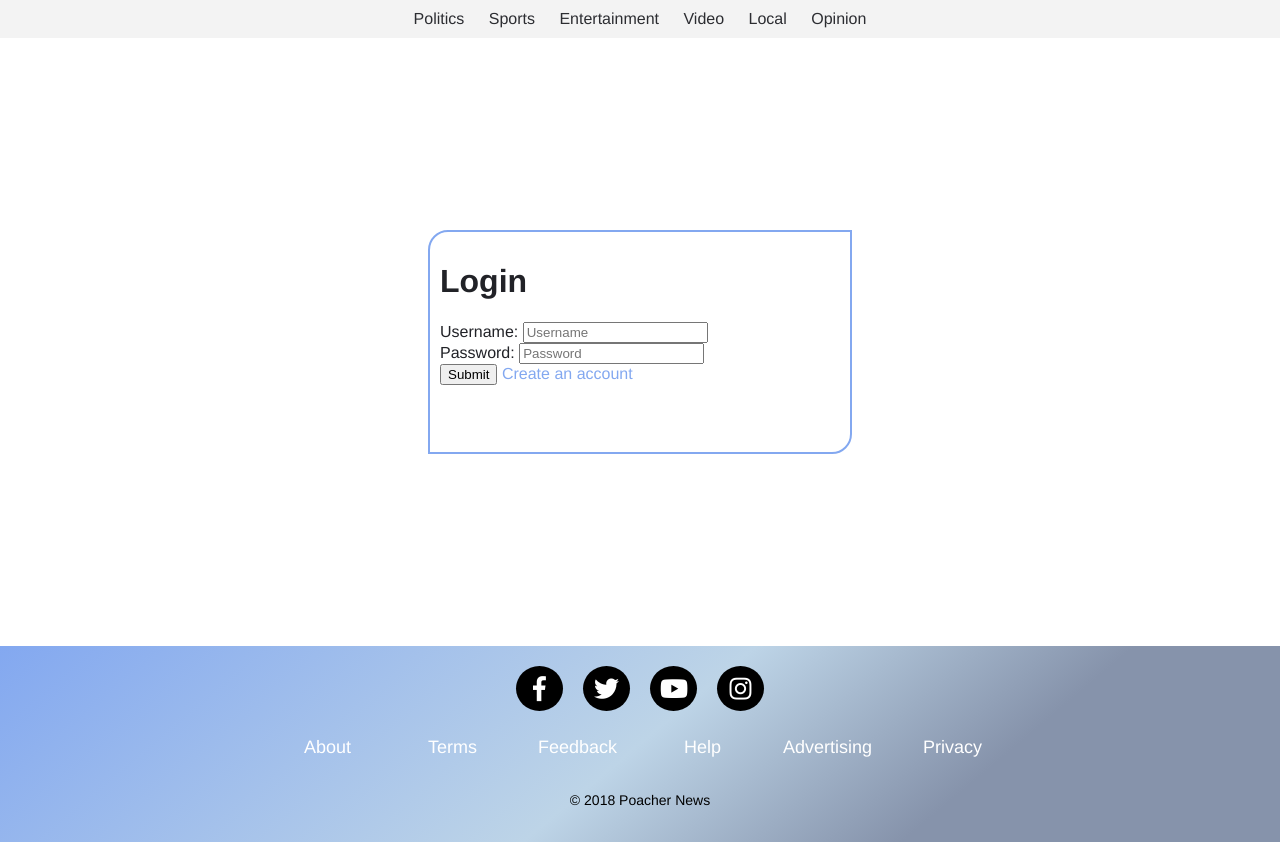
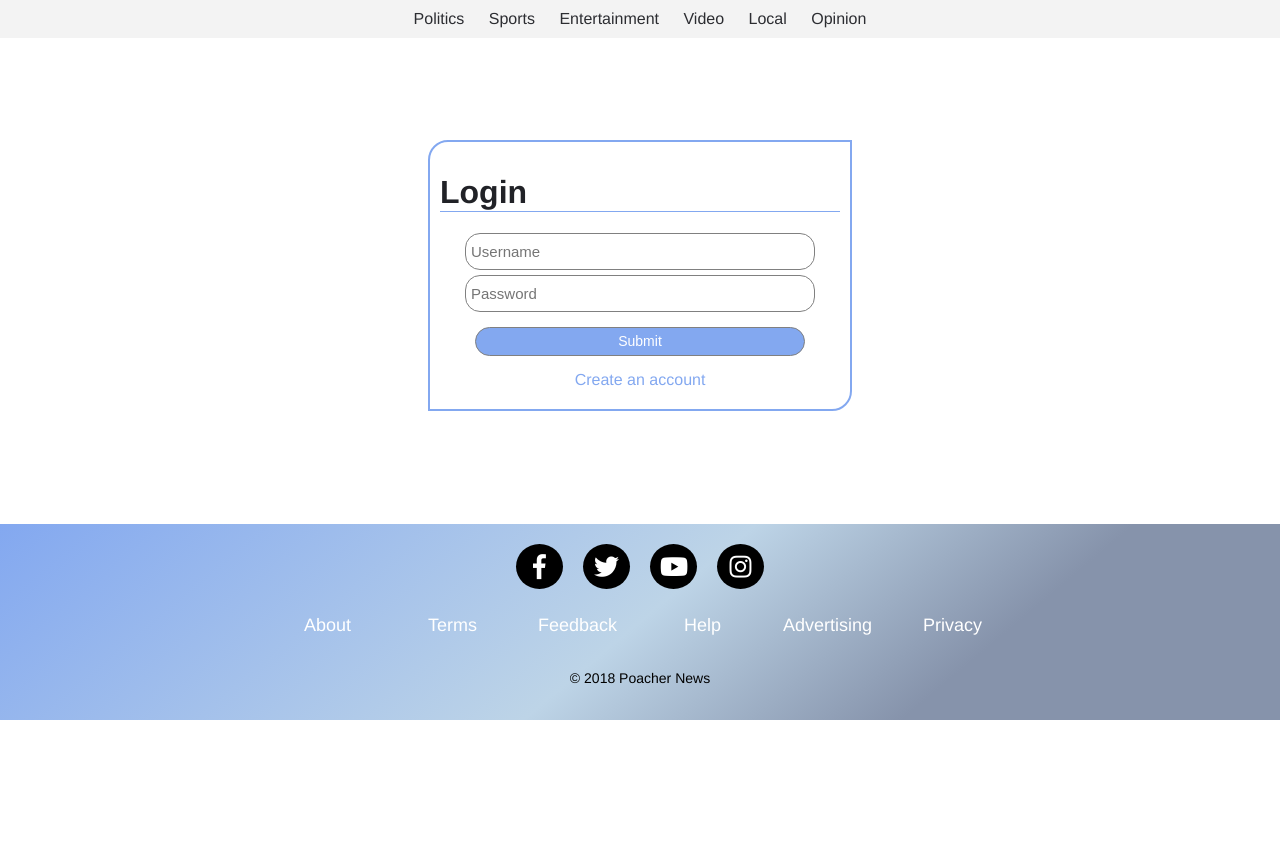
Before and after one commit to PoacherNews/PoacherNews, a PHP site: page /login.php in a window 1280 px wide. Shown: the part 80-922 px from the top of the page. After the commit the page ends 800 px from the top, so only its background shows below. Run offline with PHP 8.4, Linux system fonts and the light colour scheme; some libraries are stand-ins or nearby versions.

Commit message:
Updated login page

```diff
--- a/login.php
+++ b/login.php
@@ -7,6 +7,68 @@
 <head>
     <?php include 'includes/globalHead.html' ?>
     <title>Login</title>
+    <style>
+        .accountContainer {
+            max-width: 400px;
+            border: solid 2px #83A8F0;
+            border-radius: 20px 0px;
+            padding: 10px;
+            margin: 8% auto 8% auto;
+        }
+
+        .accountContainer h1 {
+            border-bottom: 1px solid #83A8F0;
+        }
+
+        .formFields {
+            margin: 0px 25px 0px 25px;
+            display: grid;
+            grid-template-columns: 1fr;
+            grid-row-gap: 5px;
+        }
+
+        .formFields a {
+            text-align: center;
+            margin-bottom: 10px;
+        }
+
+        .formFields input {
+            line-height: 25px;
+            font-size: 15px;
+            padding: 5px;
+            border: 1px solid grey;
+            border-radius: 15px;
+        }
+
+        .errorMessage {
+            margin: 5px 0px 5px 0px;
+            padding: 10px;
+            border-radius: 2px;
+            font-weight: bold;
+            box-shadow: 0 0 0 1px #e0b4b4 inset;
+            background-color: #fff6f6;
+            color: #9f3a38;
+        }
+
+        #createSubmitButton {
+            background: #83A8F0;
+            color: white;
+            border-radius: 100px;
+            cursor: pointer;
+            font-size: 14px;
+            min-width: 250px;
+            line-height: 15px;
+            padding: 6px 16px;
+            position: relative;
+            text-align: center;
+            white-space: nowrap;
+            margin: 10px;
+        }
+        #createSubmitButton:hover {
+            border: 1px solid #1864F7;
+            opacity: 0.75;
+        }
+    </style>
 </head>
 <body>
     <?php
@@ -21,25 +83,18 @@
         include 'includes/nav.php';
     ?>
     <div id="mainContent">
-        <form action="/util/handleLogin.php" method="POST">
-            <div class="loginWrap">
-                <div class="form">
+        <form class="accountContainer" action="/util/handleLogin.php" method="POST">
             <h1>Login</h1>
-                    <label for="username">Username: </label>
+            <div class="formFields">
                 <input type="text" name="username" placeholder="Username">
-                    <br>
-                    <label for="password">Password: </label>
                 <input type="password" name="password" placeholder="Password">
-                    <div class="buttons">
-                        <input type="submit" name="submit" value="Submit">
+                <input id="createSubmitButton" type="submit" name="submit" value="Submit">
                 <a href="/createUser.php">Create an account</a>
-                    </div>
                 <?php
                     if (isset($error)) {
-                            echo "<p class='loginError'>$error</p>";
+                        echo "<p class='errorMessage'>$error</p>";
                     }
                 ?>
-                </div>
             </div>
         </form>
     </div>
```
Lines whose indentation alone changed are shown as unchanged.
